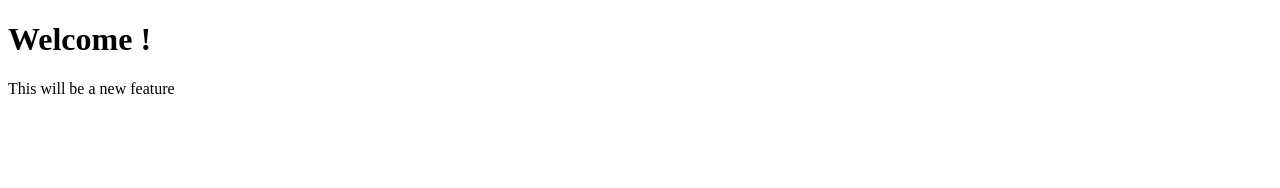
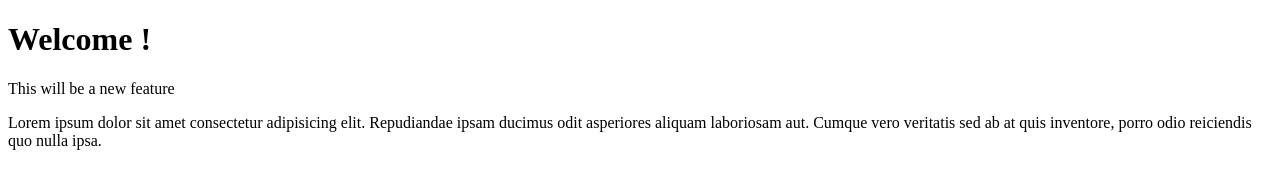
Before and after one commit to Hamza-skouila/first-project, a plain HTML site: page index.html in a window 1280 px wide. Drawn offline with Linux system fonts and the light colour scheme.

Commit message:
changes to index and readme

```diff
--- a/index.html
+++ b/index.html
@@ -8,5 +8,6 @@
 <body>
     <h1>Welcome !</h1>
     <div>This will be a new feature</div>
+    <p>Lorem ipsum dolor sit amet consectetur adipisicing elit. Repudiandae ipsam ducimus odit asperiores aliquam laboriosam aut. Cumque vero veritatis sed ab at quis inventore, porro odio reiciendis quo nulla ipsa.</p>
 </body>
 </html>
```
Also changed, not shown: 1 other file.
